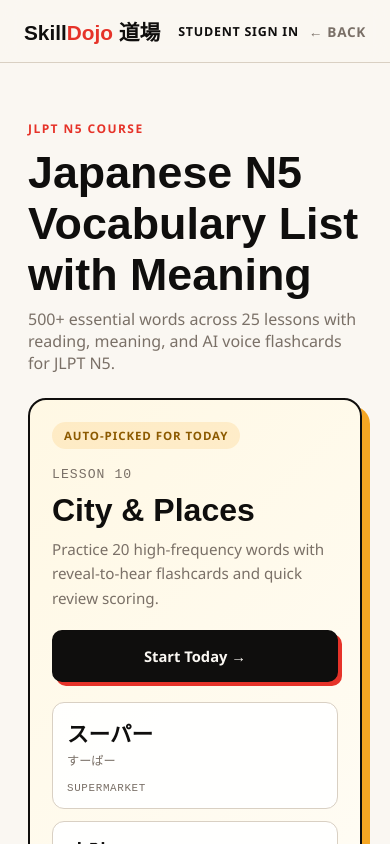
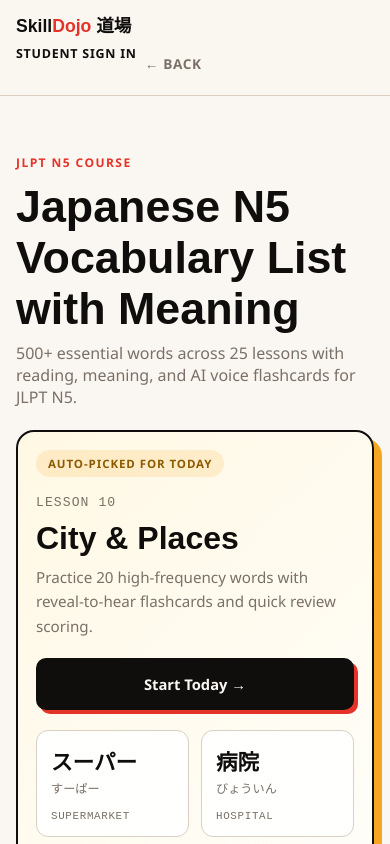
Before and after one commit to marufislam8924/skilldojo, a Next.js app: page /vocab in a window 390 px wide. Shown: the top 844 px of the page. Built offline with nearby package versions, Linux system fonts and the light colour scheme; no server answers.

Commit message:
Improve mobile UX across core pages

```diff
--- a/app/components/LessonView.module.css
+++ b/app/components/LessonView.module.css
@@ -561,7 +561,82 @@
 }
 
 @media (max-width: 600px) {
-  .nav { padding: 16px 20px; }
-  .navActions { gap: 10px; }
-  .fcKana { font-size: 5rem; }
+  .main {
+    padding-top: 118px;
+  }
+
+  .nav {
+    align-items: flex-start;
+    flex-direction: column;
+    gap: 8px;
+    padding: 12px 16px 14px;
+  }
+
+  .logo {
+    font-size: 1.1rem;
+  }
+
+  .navActions {
+    width: 100%;
+    gap: 8px;
+    overflow-x: auto;
+    -webkit-overflow-scrolling: touch;
+    padding-bottom: 2px;
+  }
+
+  .navActions::-webkit-scrollbar {
+    display: none;
+  }
+
+  .navLink,
+  .backBtn {
+    min-height: 36px;
+    white-space: nowrap;
+  }
+
+  .content {
+    padding: 26px 16px 56px;
+  }
+
+  .lessonTitle {
+    font-size: 1.8rem;
+  }
+
+  .flashcard {
+    min-height: 250px;
+    padding: 42px 20px 42px;
+  }
+
+  .wordFlashcard {
+    min-height: 300px;
+    padding: 42px 18px 38px;
+  }
+
+  .fcKana {
+    font-size: 4.4rem;
+  }
+
+  .fcMeaning {
+    font-size: 0.93rem;
+    line-height: 1.5;
+  }
+
+  .fcBtns {
+    flex-direction: column;
+    margin-bottom: 30px;
+  }
+
+  .btnAgain,
+  .btnGood {
+    width: 100%;
+    min-height: 44px;
+  }
+
+  .allCharsGrid {
+    grid-template-columns: repeat(auto-fill, minmax(82px, 1fr));
+  }
+
+  .wordGrid {
+    grid-template-columns: 1fr;
+  }
 }
--- a/app/conversation/conversation.module.css
+++ b/app/conversation/conversation.module.css
@@ -280,12 +280,40 @@
 }
 
 @media (max-width: 768px) {
+  .main {
+    padding-top: 118px;
+  }
+
   .nav {
-    padding: 14px 20px;
+    align-items: flex-start;
+    flex-direction: column;
+    gap: 8px;
+    padding: 12px 16px 14px;
+  }
+
+  .logo {
+    font-size: 1.1rem;
+  }
+
+  .navActions {
+    width: 100%;
+    gap: 8px;
+    overflow-x: auto;
+    -webkit-overflow-scrolling: touch;
+  }
+
+  .navActions::-webkit-scrollbar {
+    display: none;
+  }
+
+  .navLink,
+  .backBtn {
+    min-height: 36px;
+    white-space: nowrap;
   }
 
   .header {
-    padding: 40px 20px 20px;
+    padding: 36px 16px 22px;
   }
 
   .headerTitle {
@@ -293,8 +321,8 @@
   }
 
   .featuredCard {
-    margin: 0 16px 24px;
-    padding: 20px;
+    margin: 0 16px 22px;
+    padding: 18px;
   }
 
   .featuredTitle {
@@ -302,21 +330,13 @@
   }
 
   .grid {
-    padding: 0 16px 60px;
+    padding: 0 16px 48px;
     grid-template-columns: repeat(auto-fill, minmax(160px, 1fr));
     gap: 12px;
   }
 }
 
 @media (max-width: 480px) {
-  .nav {
-    padding: 12px 16px;
-  }
-
-  .logo {
-    font-size: 1.1rem;
-  }
-
   .header {
     padding: 28px 16px 16px;
   }
@@ -325,12 +345,7 @@
     font-size: 1.65rem;
   }
 
-  .headerDesc {
-    font-size: 0.9rem;
-  }
-
   .featuredCard {
-    margin: 0 12px 20px;
     padding: 16px;
     box-shadow: 4px 4px 0 #f5a623;
   }
@@ -353,13 +368,4 @@
     padding: 14px;
     box-shadow: 3px 3px 0 var(--ink);
   }
-
-  .lessonKana {
-    font-size: 1.1rem;
-    margin: 10px 0 6px;
-  }
-
-  .lessonChars {
-    display: none;
-  }
 }
--- a/app/globals.css
+++ b/app/globals.css
@@ -14,7 +14,15 @@
   --border: #d9d0c3;
 }
 
-html { scroll-behavior: smooth; }
+html {
+  scroll-behavior: smooth;
+  -webkit-text-size-adjust: 100%;
+}
+
+html,
+body {
+  max-width: 100%;
+}
 
 body {
   background: var(--paper);
@@ -23,4 +31,12 @@ body {
   overflow-x: hidden;
 }
 
+a,
+button,
+input,
+select,
+textarea {
+  touch-action: manipulation;
+}
+
 button { font-family: inherit; }
--- a/app/hiragana/hiragana.module.css
+++ b/app/hiragana/hiragana.module.css
@@ -135,19 +135,49 @@
 }
 
 @media (max-width: 768px) {
-  .header {
-    padding: 40px 28px 32px;
+  .main {
+    padding-top: 118px;
   }
-  .grid {
-    grid-template-columns: repeat(auto-fill, minmax(140px, 1fr));
-    padding: 0 28px 60px;
-    gap: 14px;
+
+  .nav {
+    align-items: flex-start;
+    flex-direction: column;
+    gap: 8px;
+    padding: 12px 16px 14px;
   }
-  .nav {
-    padding: 16px 24px;
+
+  .logo {
+    font-size: 1.1rem;
   }
 
   .navActions {
-    gap: 10px;
+    width: 100%;
+    gap: 8px;
+    overflow-x: auto;
+    -webkit-overflow-scrolling: touch;
+  }
+
+  .navActions::-webkit-scrollbar {
+    display: none;
+  }
+
+  .navLink,
+  .backBtn {
+    min-height: 36px;
+    white-space: nowrap;
+  }
+
+  .header {
+    padding: 36px 16px 24px;
+  }
+
+  .grid {
+    grid-template-columns: repeat(auto-fill, minmax(130px, 1fr));
+    padding: 0 16px 48px;
+    gap: 14px;
+  }
+
+  .lessonCard {
+    padding: 18px;
   }
 }
--- a/app/page.module.css
+++ b/app/page.module.css
@@ -501,3 +501,123 @@
     gap: 12px;
   }
 }
+
+@media (max-width: 768px) {
+  .nav {
+    align-items: flex-start;
+    flex-direction: column;
+    gap: 10px;
+    padding: 12px 16px 14px;
+  }
+
+  .logo {
+    font-size: 1.15rem;
+  }
+
+  .navActions {
+    width: 100%;
+    gap: 10px;
+    overflow-x: auto;
+    -webkit-overflow-scrolling: touch;
+    padding-bottom: 2px;
+  }
+
+  .navActions::-webkit-scrollbar {
+    display: none;
+  }
+
+  .navLink,
+  .ytLink {
+    display: inline-flex;
+    align-items: center;
+    min-height: 38px;
+    white-space: nowrap;
+  }
+
+  .hero {
+    min-height: auto;
+    padding: 132px 18px 52px;
+    gap: 34px;
+  }
+
+  .heroTag {
+    margin-bottom: 16px;
+  }
+
+  .heroTitle {
+    font-size: clamp(2rem, 9vw, 2.7rem);
+    margin-bottom: 14px;
+  }
+
+  .heroDesc {
+    font-size: 0.95rem;
+    line-height: 1.6;
+    margin-bottom: 24px;
+  }
+
+  .heroBtns {
+    width: 100%;
+    gap: 10px;
+  }
+
+  .btnPrimary,
+  .btnSecondary {
+    width: 100%;
+    justify-content: center;
+    padding: 13px 18px;
+  }
+
+  .courses,
+  .seoSection,
+  .footer {
+    padding-left: 18px;
+    padding-right: 18px;
+  }
+
+  .courses {
+    padding-top: 48px;
+    padding-bottom: 48px;
+  }
+
+  .seoSection {
+    padding-top: 48px;
+    padding-bottom: 48px;
+  }
+
+  .sectionHeader {
+    margin-bottom: 32px;
+  }
+
+  .coursesGrid,
+  .seoGrid {
+    grid-template-columns: 1fr;
+    gap: 14px;
+  }
+
+  .footer {
+    padding-top: 32px;
+    padding-bottom: 32px;
+    gap: 16px;
+  }
+
+  .footerLinks {
+    gap: 14px;
+    flex-wrap: wrap;
+    justify-content: center;
+  }
+}
+
+@media (max-width: 420px) {
+  .hero {
+    padding-top: 138px;
+  }
+
+  .hero::before {
+    font-size: 10.5rem;
+    right: -16px;
+  }
+
+  .courseBody {
+    padding: 16px;
+  }
+}
--- a/app/vocab/vocab.module.css
+++ b/app/vocab/vocab.module.css
@@ -274,26 +274,50 @@
 }
 
 @media (max-width: 768px) {
+  .main {
+    padding-top: 118px;
+  }
+
+  .nav {
+    align-items: flex-start;
+    flex-direction: column;
+    gap: 8px;
+    padding: 12px 16px 14px;
+  }
+
+  .logo {
+    font-size: 1.1rem;
+  }
+
+  .navActions {
+    width: 100%;
+    gap: 8px;
+    overflow-x: auto;
+    -webkit-overflow-scrolling: touch;
+  }
+
+  .navActions::-webkit-scrollbar {
+    display: none;
+  }
+
+  .navLink,
+  .backBtn {
+    min-height: 36px;
+    white-space: nowrap;
+  }
+
   .header {
-    padding: 40px 28px 24px;
+    padding: 36px 16px 22px;
   }
 
   .dailyCard {
-    margin: 0 28px 24px;
-    padding: 22px;
+    margin: 0 16px 22px;
+    padding: 18px;
   }
 
   .grid {
     grid-template-columns: repeat(auto-fill, minmax(160px, 1fr));
-    padding: 0 28px 60px;
+    padding: 0 16px 48px;
     gap: 14px;
   }
-
-  .nav {
-    padding: 16px 24px;
-  }
-
-  .navActions {
-    gap: 10px;
-  }
 }
```
